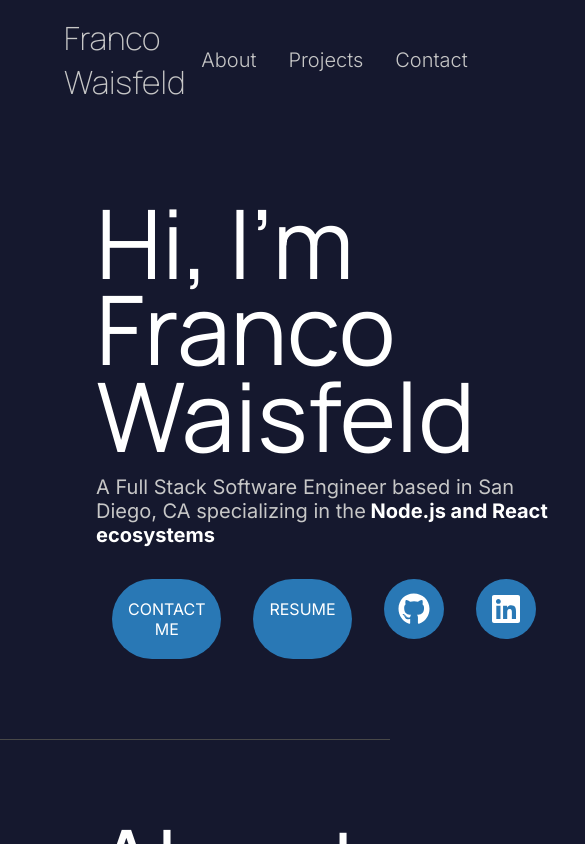
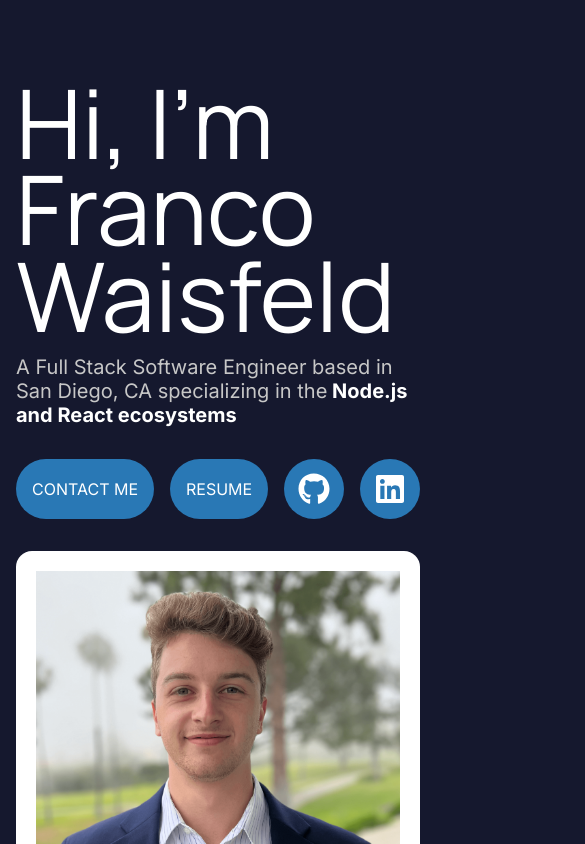
Before and after one commit to FrancoWaisfeld/portfolio-website, a Next.js app: page / in a window 390 px wide. Shown: the top 844 px of the page, 585 px wide, since content can reach past the window. Built offline with nearby package versions, Linux system fonts and the light colour scheme.

Commit message:
implemented dynamic sizing for home page

```diff
--- a/app/layout.tsx
+++ b/app/layout.tsx
@@ -17,7 +17,7 @@ export default function RootLayout({
   return (
     <html lang="en">
       <body>
-        <NavigationBar />
+        {/* <NavigationBar /> */}
         {children}
       </body>
     </html>
--- /dev/null
+++ b/app/page.module.css
@@ -0,0 +1,9 @@
+.main {
+  margin: 5rem 6rem;
+}
+
+@media screen and (max-width: 1064px) {
+  .main {
+    margin: 4rem 1rem;
+  }
+}
--- a/app/page.tsx
+++ b/app/page.tsx
@@ -2,10 +2,11 @@ import HeroSection from "@/components/HeroSection/HeroSection";
 import FullWidthLine from "@/components/FullWidthLine/FullWidthLine";
 import AboutSection from "@/components/AboutSection/AboutSection";
 import ContactSection from "@/components/ContactSection/ContactSection";
+import Styles from "./page.module.css";
 
 export default function Home() {
   return (
-    <main>
+    <main className={Styles.main}>
       <HeroSection />
       <FullWidthLine />
       <AboutSection />
--- a/components/AboutSection/AboutSection.module.css
+++ b/components/AboutSection/AboutSection.module.css
@@ -1,5 +1,6 @@
 .about-container {
-  margin: 5rem 6rem;
+  margin: 5rem auto;
+  max-width: 1920px;
 }
 
 .about-container h2,
--- a/components/ContactSection/ContactSection.module.css
+++ b/components/ContactSection/ContactSection.module.css
@@ -1,5 +1,6 @@
 .contact-container {
-  margin: 80px 96px;
+  margin: 5rem auto;
+  max-width: 1920px;
   display: grid;
   grid-template-columns: 1fr 1fr;
   grid-template-rows: 1fr;
@@ -31,3 +32,20 @@
   gap: 1rem;
   margin: 2rem 0;
 }
+
+@media screen and (max-width: 1064px) {
+  .contact-container {
+    grid-template-columns: 1fr;
+    grid-template-rows: min-content min-content;
+  }
+
+  .contact-content-container {
+    grid-column: 1;
+    grid-row: 1;
+  }
+
+  .contact-container form {
+    grid-column: 1;
+    grid-row: 2;
+  }
+}
--- a/components/HeroSection/HeroSection.module.css
+++ b/components/HeroSection/HeroSection.module.css
@@ -1,41 +1,50 @@
 .hero-section {
-  margin: 5rem 6rem;
+  margin: 5rem auto;
   display: grid;
   grid-template-columns: 1fr 1fr;
-  grid-template-rows: auto;
+  grid-template-rows: min-content min-content;
   column-gap: 4rem;
+  max-width: 1920px;
 }
 
-.left-hero-section {
+.hero-text {
+  grid-row: 1;
   grid-column: 1;
-  display: flex;
-  flex-direction: column;
-  justify-content: center;
-  align-items: flex-start;
+  align-self: end;
+}
+
+.hero-text h1 {
+  margin-bottom: 1rem;
 }
 
 .headshot {
-  grid-column: 2;
-  width: 100%;
+  width: auto;
   height: auto;
-  object-fit: cover;
+  max-width: 100%;
+  max-height: 600px;
+  object-fit: contain;
   border-radius: 1rem;
   padding: 1.25rem;
 }
 
 .headshot-container {
+  grid-column: 2;
+  grid-row: 1 / 3;
   background-color: var(--white);
   border-radius: 1rem;
+  height: auto;
+  width: fit-content;
+  place-self: center;
 }
 
 .link-buttons {
+  align-self: start;
+  grid-column: 1;
+  grid-row: 2;
   display: flex;
-  grid-area: "link-buttons";
+  gap: 1rem;
   margin-top: 32px;
-}
-
-.link-buttons div {
-  margin: 0 1rem;
+  height: min-content;
 }
 
 .bold {
@@ -43,6 +52,36 @@
   color: var(--white);
 }
 
-.introduction {
-  margin-bottom: 1rem;
+@media screen and (max-width: 1064px) {
+  .left-hero-section h1 {
+    font-size: 4rem;
+  }
+
+  .left-hero-section p {
+    font-size: 1rem;
+  }
 }
+
+@media screen and (max-width: 1064px) {
+  .hero-section {
+    display: grid;
+    grid-template-columns: 1fr;
+    grid-template-rows: min-content min-content min-content;
+  }
+
+  .hero-text {
+    grid-row: 1;
+    grid-column: 1;
+  }
+
+  .link-buttons {
+    grid-row: 2;
+    grid-column: 1;
+  }
+
+  .headshot-container {
+    grid-row: 3;
+    grid-column: 1;
+    margin-top: 2rem;
+  }
+}
--- a/components/HeroSection/HeroSection.tsx
+++ b/components/HeroSection/HeroSection.tsx
@@ -7,8 +7,8 @@ import HeadShot from "../../public/headshot.png";
 const HeroSection = () => {
   return (
     <div className={Styles["hero-section"]}>
-      <div className={Styles["left-hero-section"]}>
-        <h1 className={Styles.introduction}>
+      <div className={Styles["hero-text"]}>
+        <h1>
           {"Hi, I'm"}
           <br />
           {"Franco"}
@@ -20,12 +20,12 @@ const HeroSection = () => {
           the
           <strong className={Styles.bold}> Node.js and React ecosystems</strong>
         </p>
-        <div className={Styles["link-buttons"]}>
-          <LinkButton text="CONTACT ME" />
-          <LinkButton text="RESUME" />
-          <LinkButton icon={FaGithub} />
-          <LinkButton icon={FaLinkedin} />
-        </div>
+      </div>
+      <div className={Styles["link-buttons"]}>
+        <LinkButton text="CONTACT ME" />
+        <LinkButton text="RESUME" />
+        <LinkButton icon={FaGithub} />
+        <LinkButton icon={FaLinkedin} />
       </div>
       <div className={Styles["headshot-container"]}>
         <Image
--- a/components/LinkButton/LinkButton.module.css
+++ b/components/LinkButton/LinkButton.module.css
@@ -5,6 +5,7 @@
   text-align: center;
   border-radius: 100px;
   cursor: pointer;
+  white-space: nowrap;
 }
 
 .icon-button {
--- a/styles/globals.css
+++ b/styles/globals.css
@@ -39,3 +39,9 @@ p {
   font-size: 1.25rem;
   color: var(--light-grey);
 }
+
+/* @media screen and (max-width: 1064px) {
+  body {
+    font-size: 12px;
+  }
+} */
```
